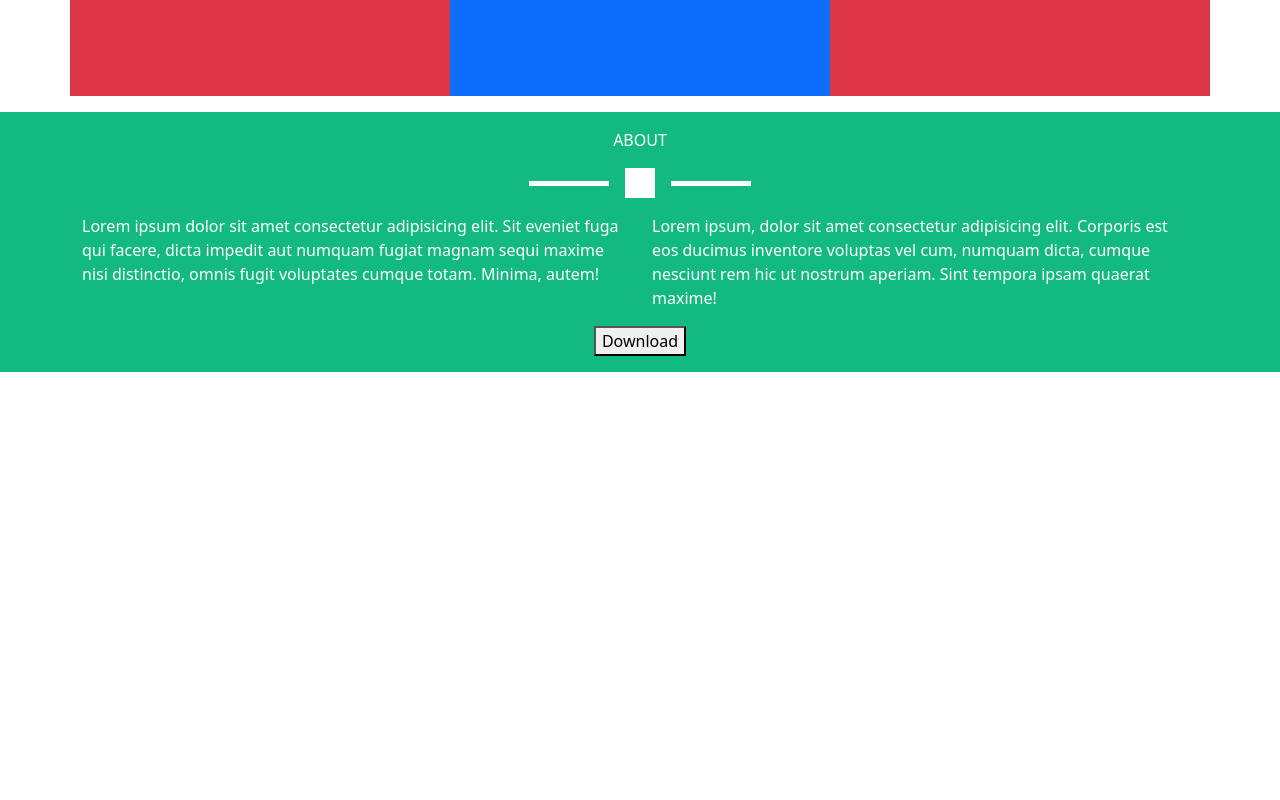
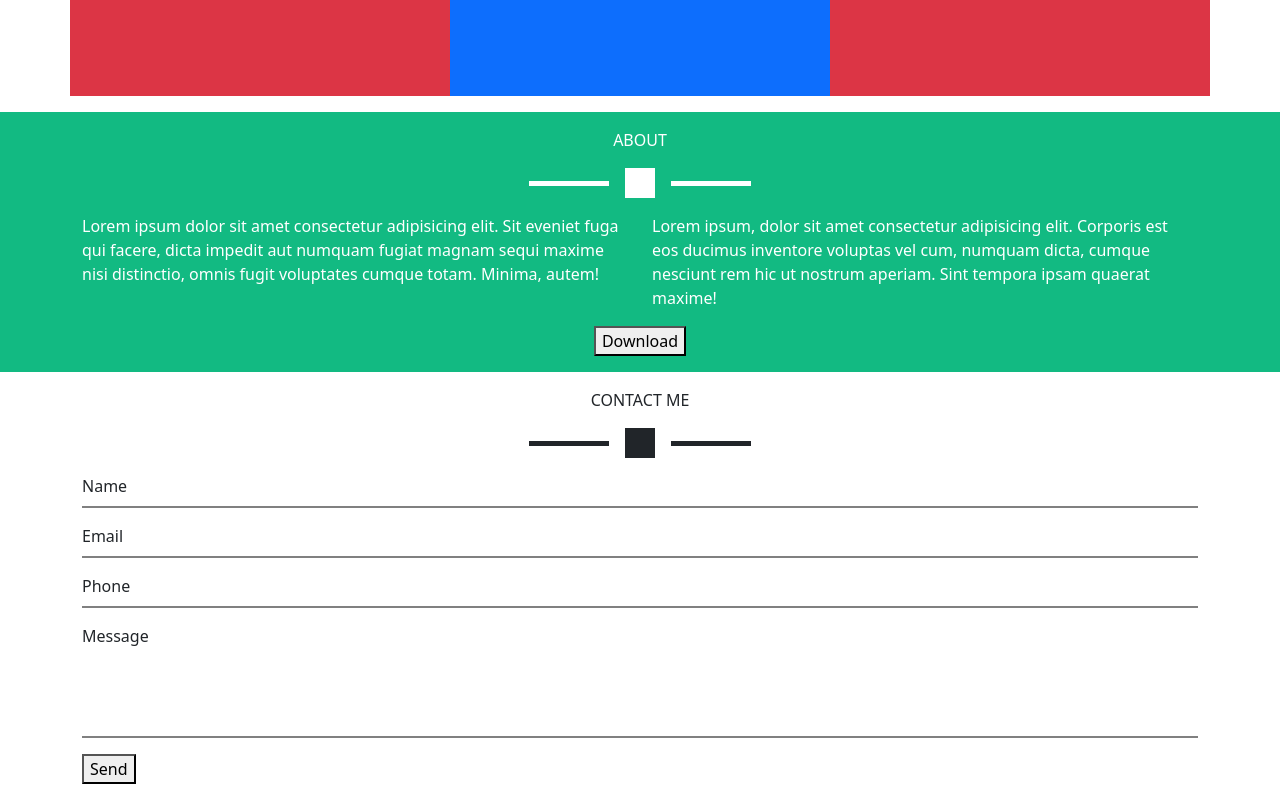
Before and after one commit to Gabry17/html-css-bootstrap-freelancer, a plain HTML site: page index.html in a window 1280 px wide. Shown: the part 1248-2048 px from the top of the page. Before the commit the page ends 1652 px from the top, so only its background shows below. Drawn offline with nearby package versions, Linux system fonts and the light colour scheme.

Commit message:
impostato section 3

```diff
--- a/css/style.css
+++ b/css/style.css
@@ -76,3 +76,14 @@ section{
 .ms_btn{
     margin-top: 1em;
 }
+
+.ms_hr{
+    height: 2px;
+    background-color: grey;
+    margin: 0 auto;
+    margin-top: .5em;
+}
+
+.ms_margin{
+    margin-top: 5em;
+}
--- a/index.html
+++ b/index.html
@@ -102,6 +102,44 @@
        </section>
 
        <section>
+        <div class="text-center">CONTACT ME</div>
+
+        <div class="ms_container d-flex justify-content-center align-items-center">
+            <div class="ms_col bg-dark"></div>
+            <div class="star bg-dark"></div>
+            <div class="ms_col bg-dark"></div>
+        </div>
+
+        <div class="container">
+            <div class="row gy-3">
+                <div class="col-12">
+                    Name
+                    <div class="ms_hr"></div>
+                </div>
+
+                <div class="col-12">
+                    Email
+                    <div class="ms_hr"></div>
+                </div>
+
+                <div class="col-12">
+                    Phone
+                    <div class="ms_hr"></div>
+                </div>
+
+                <div class="col-12">Message</div>
+
+            </div>
+
+            <div class="row ms_margin">
+                <div class="col-12">
+                    <div class="ms_hr"></div>
+                    <div class="ms_btn">
+                        <button>Send</button>
+                    </div>
+                </div>
+            </div>
+        </div>
 
 
 
```
